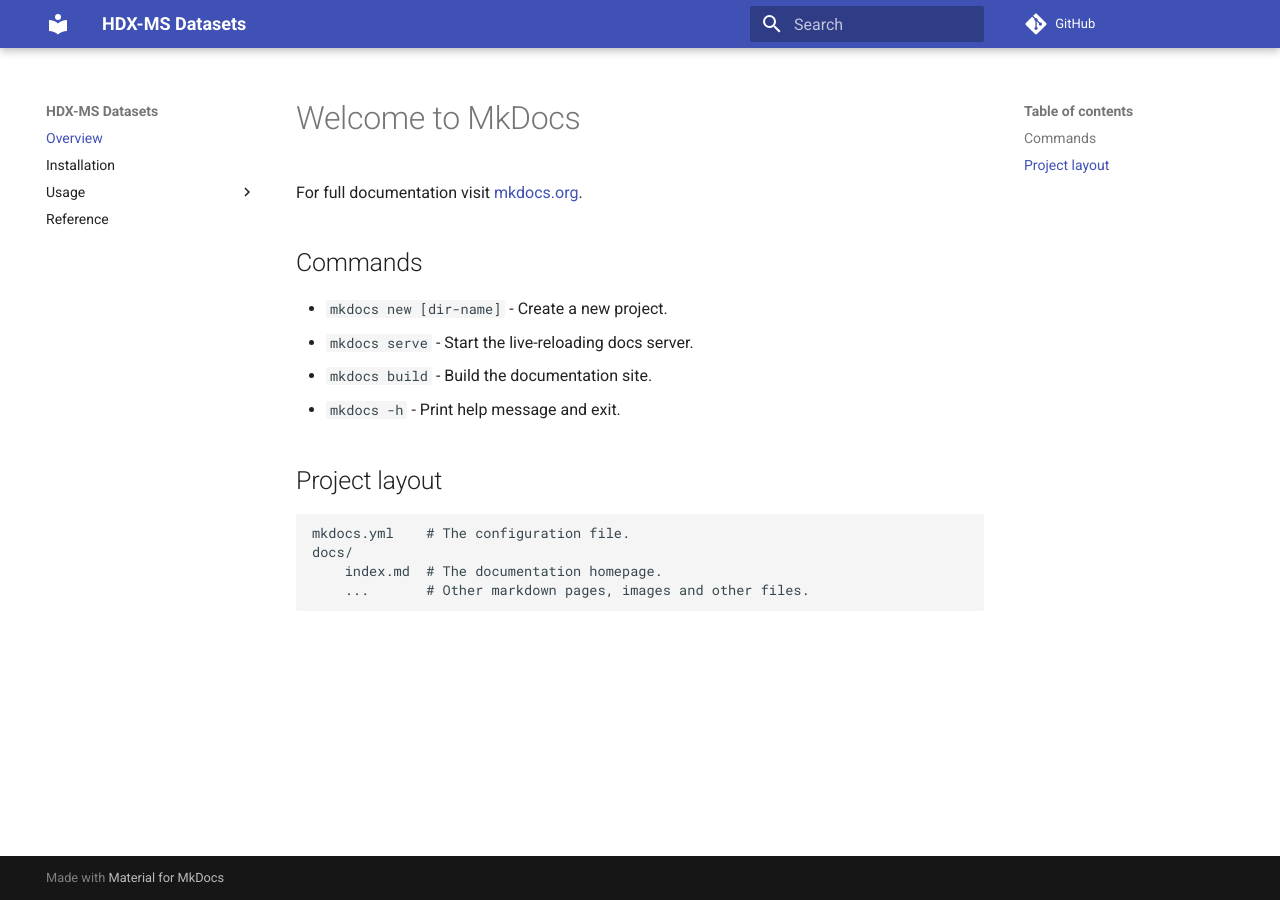
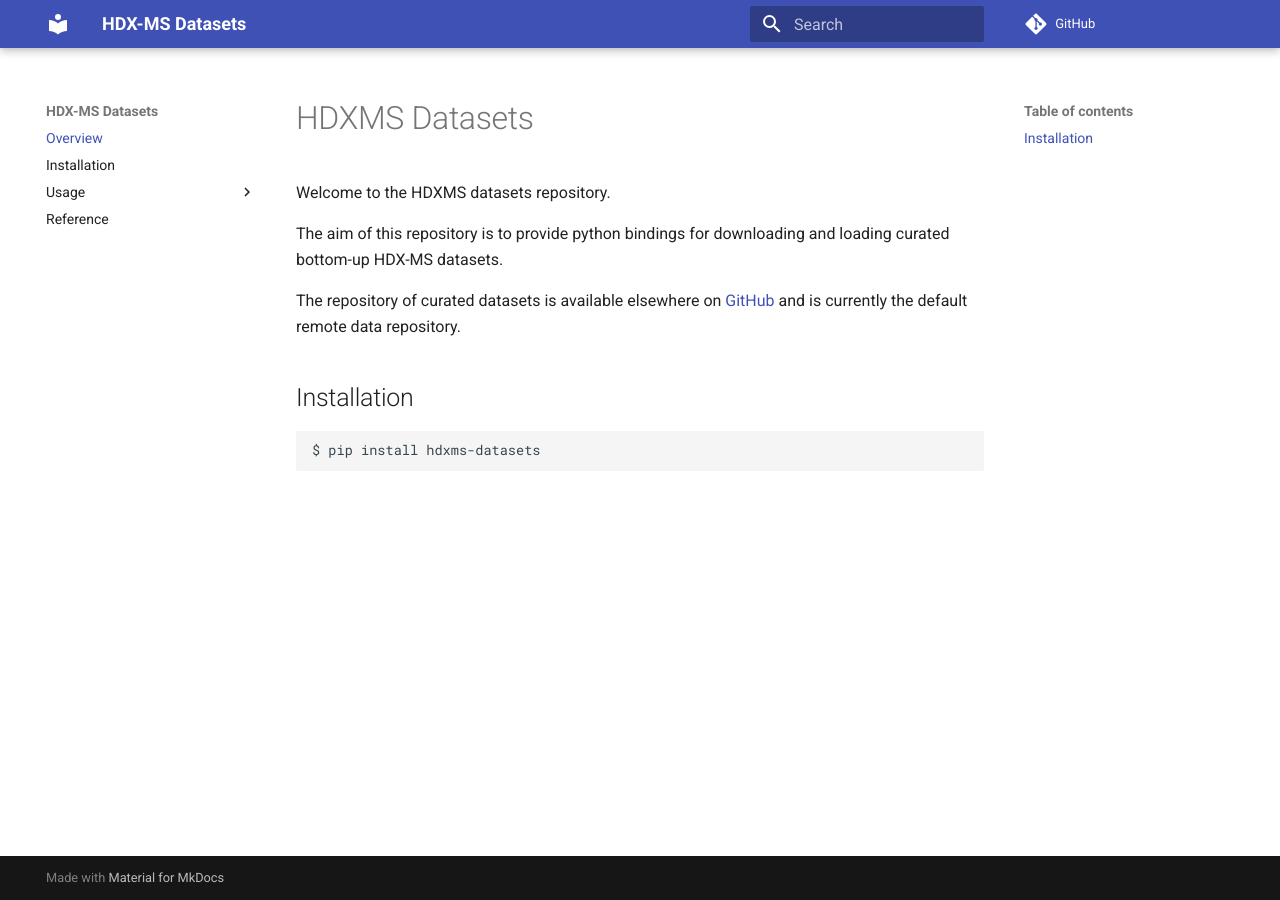
Before and after one commit to Jhsmit/hdxms-datasets, an MkDocs documentation site: the page built from docs/index.md, in a window 1280 px wide. Built offline with MkDocs 1.6.1 and Material for MkDocs 9.7.7, drawn with Linux system fonts in a browser that asks for light colours; comment, search, counter and statistics services are not loaded.

Commit message:
docs updates

````diff
--- a/docs/index.md
+++ b/docs/index.md
@@ -1,17 +1,14 @@
-# Welcome to MkDocs
+# HDXMS Datasets
 
-For full documentation visit [mkdocs.org](https://www.mkdocs.org).
+Welcome to the HDXMS datasets repository.
 
-## Commands
+The aim of this repository is to provide python bindings for downloading and loading curated bottom-up HDX-MS datasets.
 
-* `mkdocs new [dir-name]` - Create a new project.
-* `mkdocs serve` - Start the live-reloading docs server.
-* `mkdocs build` - Build the documentation site.
-* `mkdocs -h` - Print help message and exit.
+The repository of curated datasets is available elsewhere on [GitHub](https://github.com/Jhsmit/HDX-MS-datasets) and is
+currently the default remote data repository.
 
-## Project layout
+## Installation
 
-    mkdocs.yml    # The configuration file.
-    docs/
-        index.md  # The documentation homepage.
-        ...       # Other markdown pages, images and other files.
+```bash
+$ pip install hdxms-datasets
+```
--- a/mkdocs.yml
+++ b/mkdocs.yml
@@ -19,6 +19,7 @@
   - install.md
   - Usage:
     - usage/loading.md
+    - usage/configuration.md
   - api_docs.md
 
 plugins:
````
Also changed, not shown: docs/api_docs.md (+5 -4 lines), docs/usage/configuration.md (+2 -0 lines), docs/usage/loading.md (+12 -2 lines), 1 other file.
